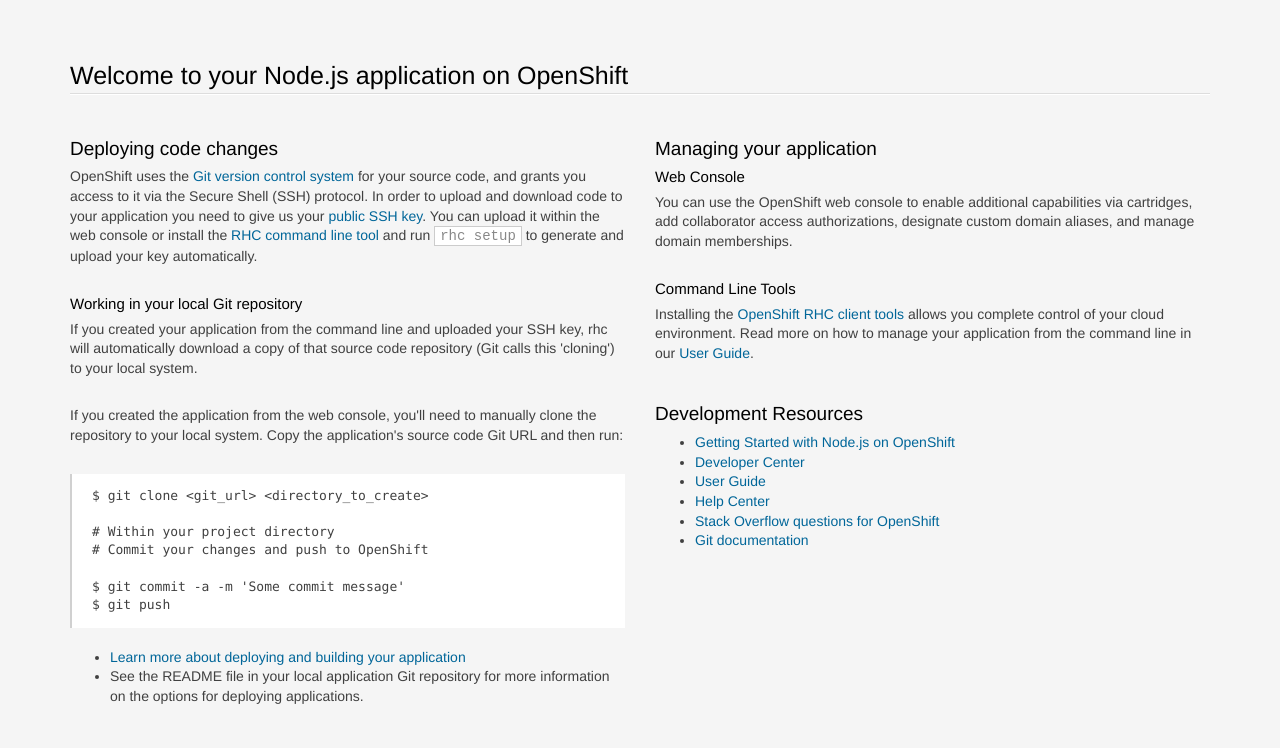
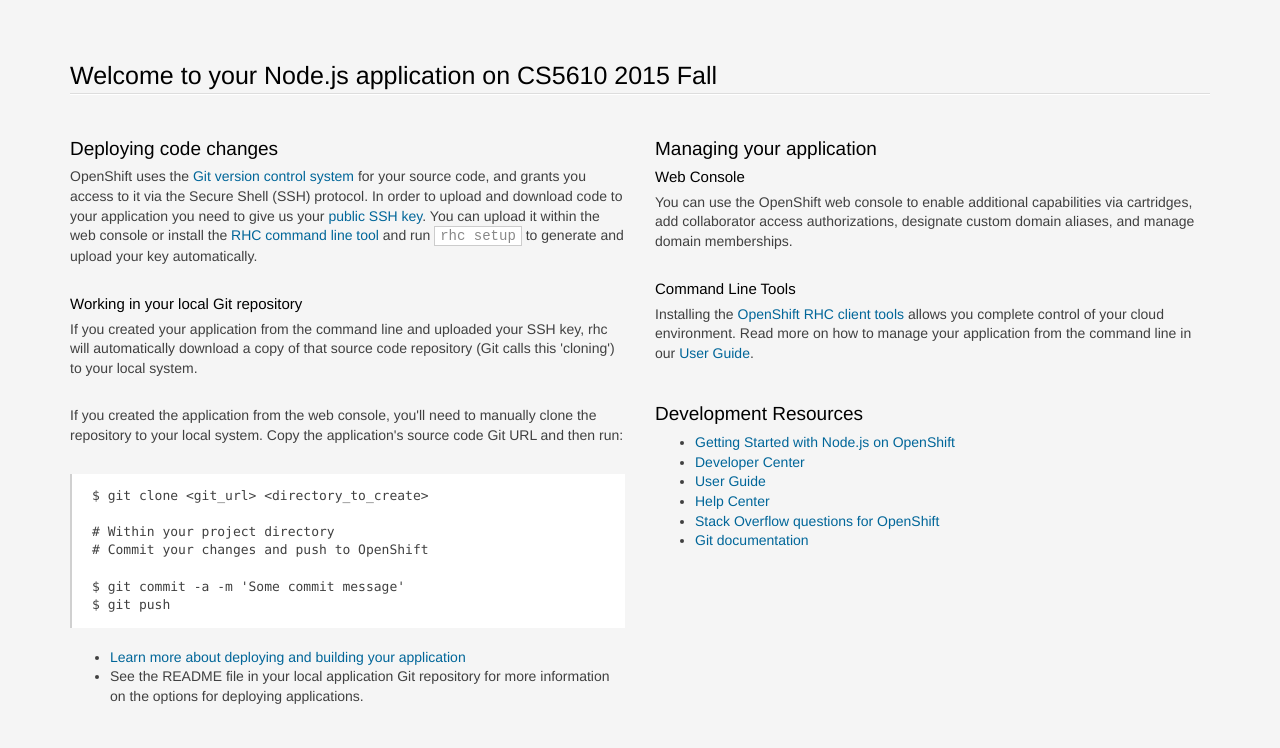
Before and after one commit to ellentao/cs5610fall2015, a website: page index.html in a window 1280 px wide. Shown: the top 748 px of the page. Drawn offline with Linux system fonts and the light colour scheme.

Commit message:
Changed the title to CS5610, and added .gitignore

```diff
--- a/index.html
+++ b/index.html
@@ -207,7 +207,7 @@
 <body>
 <section class='container'>
           <hgroup>
-            <h1>Welcome to your Node.js application on OpenShift</h1>
+            <h1>Welcome to your Node.js application on CS5610 2015 Fall</h1>
           </hgroup>
 
 
```
Also changed, not shown: 1 other file.
